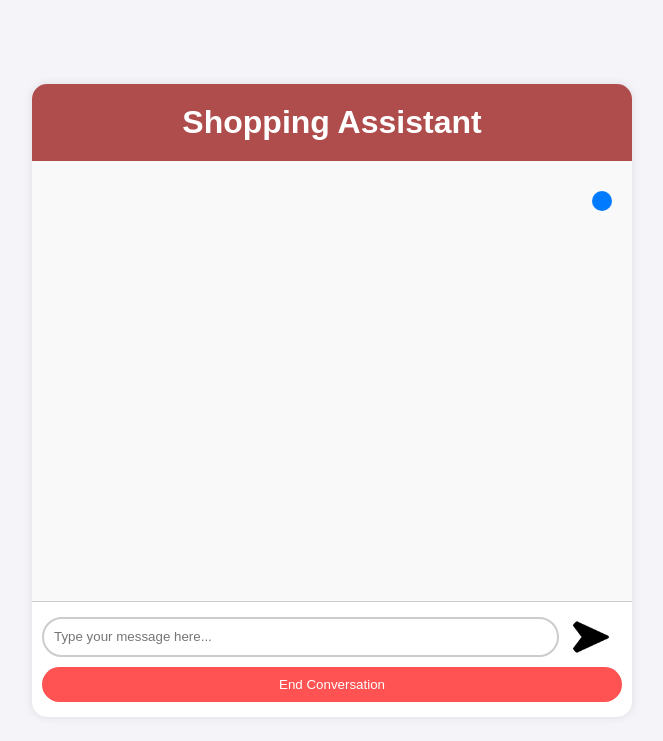
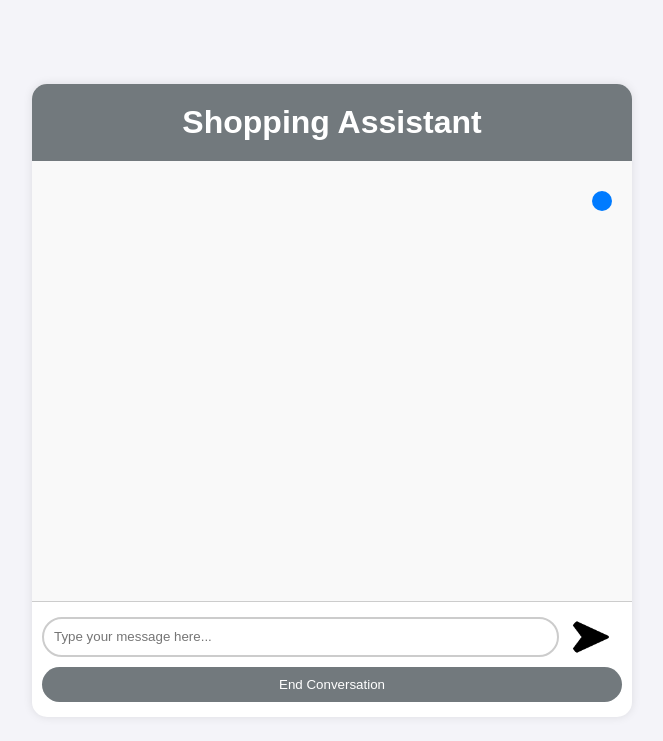
Before and after one commit to SanjayaKumarSahoo/shop-assist-aI, a Flask app: page / in a window 1280 px wide. Shown: the top 741 px of the page, without its empty margins (308-971 px from the left). Run offline with Flask 3, Linux system fonts and the light colour scheme.

Commit message:
Initial commit

```diff
--- a/chatbot/static/css/styles.css
+++ b/chatbot/static/css/styles.css
@@ -22,7 +22,7 @@ body {
 
 /* Header Styles */
 .header {
-    background-color: #af4c4c;
+    background-color: #72797d;
     padding: 20px;
     text-align: center;
 }
@@ -97,7 +97,7 @@ body {
 }
 
 .endbutton {
-    background-color: #ff5252;
+    background-color: #72797d;
     color: #fff;
     border: none;
     padding: 10px 20px;
@@ -109,7 +109,7 @@ body {
 }
 
 .endbutton:hover {
-    background-color: #ff1744;
+    background-color: #ff420a;
 }
 
 .endbutton:focus, .submitbutton:focus, .inputtextbox:focus {
```
